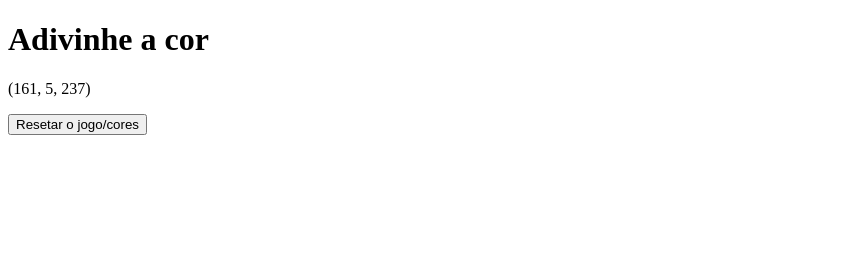
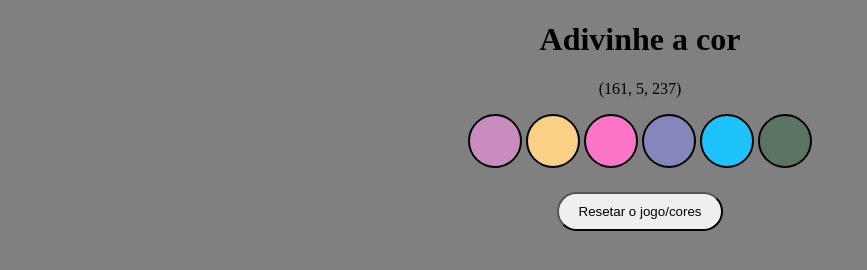
Before and after one commit to RabeloGuedes/Color-Guess, a plain HTML site: page index.html in a window 1280 px wide. Shown: the whole page, without its empty margins (0-867 px from the left). Drawn offline with Linux system fonts and the light colour scheme.

Commit message:
feat && style: Adiciona seis divs no html, cria lógica de randomização de cores a cada renderização e estiliza as divs para se tornarem redondas e padronizadas.

```diff
--- a/index.html
+++ b/index.html
@@ -15,7 +15,15 @@
 
   <main>
     <p id="rgb-color"></p>
-    <button id="resetBtn">Resetar o jogo/cores</button>
+    <section id="ball-section">
+      <div class="ball"></div>
+      <div class="ball"></div>
+      <div class="ball"></div>
+      <div class="ball"></div>
+      <div class="ball"></div>
+      <div class="ball"></div>
+  </section>
+    <button id="reset-btn">Resetar o jogo/cores</button>
   </main>
 
 <script src="script.js"></script>
--- a/script.js
+++ b/script.js
@@ -6,14 +6,24 @@ function randomColor() {
   return color;
 }
 let corRgb = document.querySelector('#rgb-color');
-let resetBtn = document.querySelector('#resetBtn');
+let resetBtn = document.querySelector('#reset-btn');
+let circles = document.querySelectorAll('.ball');
 
 resetBtn.addEventListener('click',function () {
   let color = randomColor();
   corRgb.innerText = `(${color[0]}, ${color[1]}, ${color[2]})`;
+  circleColorGenerator();
 })
+
+function circleColorGenerator() {
+  for (let index = 0; index < circles.length; index += 1) {
+    color = randomColor();
+    circles[index].style.backgroundColor = `rgb(${color[0]}, ${color[1]}, ${color[2]})`;
+  }
+}
 
 window.onload = function () {
   let color = randomColor();
   corRgb.innerText = `(${color[0]}, ${color[1]}, ${color[2]})`;
+  circleColorGenerator();
 }
--- a/style.css
+++ b/style.css
@@ -0,0 +1,23 @@
+body {
+  background-color: gray;
+  text-align: center;
+}
+#ball-section {
+  text-align: center;
+  margin-bottom: 20px;
+}
+
+.ball {
+  width: 50px;
+  height: 50px;
+  border-radius: 50%;
+  border: 2px solid black;
+  display: inline-block;
+}
+
+#reset-btn {
+  display: block;
+  padding: 10px 20px;
+  border-radius: 25px;
+  margin: auto;
+}
```
